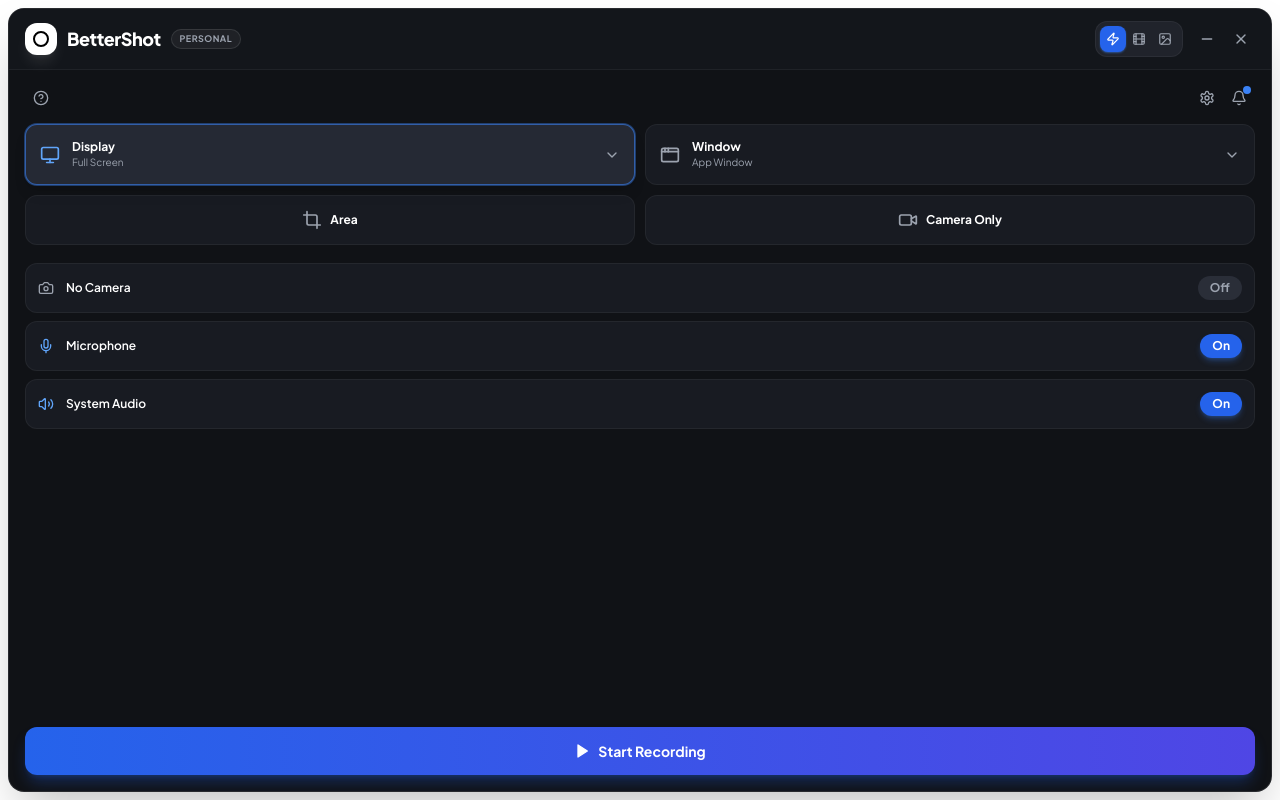
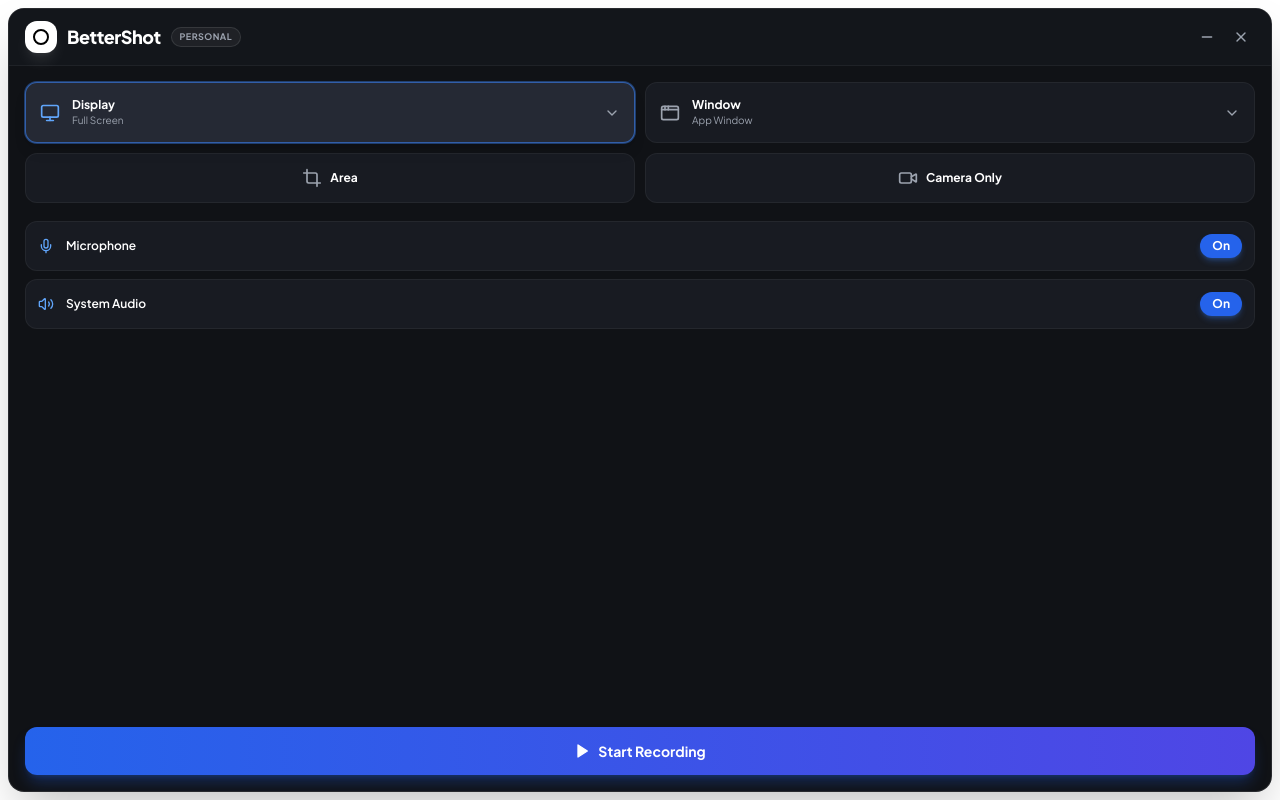
Before and after one commit to ayaanshilledar/better_shot, a React (Vite) app: page / in a window 1280 px wide. Built offline with nearby package versions, Linux system fonts and the light colour scheme.

Commit message:
refactor: remove camera toggle row from Launcher UI

```diff
--- a/src/components/Launcher.tsx
+++ b/src/components/Launcher.tsx
@@ -8,14 +8,7 @@
   MicOff,
   Volume2,
   VolumeX,
-  Camera,
   ChevronDown,
-  Zap,
-  Film,
-  Image as ImageIcon,
-  HelpCircle,
-  Settings,
-  Bell,
   Minus,
   X,
   Play
@@ -71,21 +64,8 @@
           </span>
         </div>
 
-        {/* Right tools & window actions */}
+        {/* Right window actions */}
         <div className="flex items-center gap-1.5 no-drag">
-          {/* Quick mode pill */}
-          <div className="flex items-center bg-[#20232b] p-1 rounded-xl border border-white/5 mr-1">
-            <button className="p-1.5 rounded-lg bg-blue-600 text-white shadow-sm shadow-blue-500/50" title="Quick Record">
-              <Zap className="w-3.5 h-3.5" />
-            </button>
-            <button className="p-1.5 rounded-lg text-gray-400 hover:text-white transition-colors" title="Video Library">
-              <Film className="w-3.5 h-3.5" />
-            </button>
-            <button className="p-1.5 rounded-lg text-gray-400 hover:text-white transition-colors" title="Screenshots">
-              <ImageIcon className="w-3.5 h-3.5" />
-            </button>
-          </div>
-
           <button
             onClick={handleMinimize}
             className="p-1.5 text-gray-400 hover:text-white hover:bg-white/10 rounded-lg transition-colors"
@@ -105,23 +85,6 @@
 
       {/* Main Content Body */}
       <div className="p-4 flex-1 flex flex-col gap-3.5 overflow-y-auto">
-        {/* Top utility subheader */}
-        <div className="flex items-center justify-between px-1">
-          <div className="flex items-center gap-2">
-            <button className="p-1 text-gray-400 hover:text-white transition-colors" title="Help & Docs">
-              <HelpCircle className="w-4 h-4" />
-            </button>
-          </div>
-          <div className="flex items-center gap-2">
-            <button className="p-1 text-gray-400 hover:text-white transition-colors" title="Settings">
-              <Settings className="w-4 h-4" />
-            </button>
-            <button className="p-1 text-gray-400 hover:text-white transition-colors relative" title="Notifications">
-              <Bell className="w-4 h-4" />
-              <span className="absolute top-0 right-0 w-2 h-2 rounded-full bg-blue-500" />
-            </button>
-          </div>
-        </div>
 
         {/* 2x2 Capture Source Grid */}
         <div className="grid grid-cols-2 gap-2.5">
@@ -200,27 +163,8 @@
           </div>
         </div>
 
-        {/* Audio & Video Source Toggles */}
+        {/* Audio Source Toggles */}
         <div className="flex flex-col gap-2 pt-1">
-          {/* Camera toggle */}
-          <div className="flex items-center justify-between p-3 rounded-xl bg-[#181b22] border border-white/5 hover:border-white/10 transition-colors">
-            <div className="flex items-center gap-3">
-              <Camera className={`w-4 h-4 ${enableCamera ? 'text-blue-400' : 'text-gray-400'}`} />
-              <span className="text-xs font-semibold text-white">
-                {enableCamera ? 'Camera' : 'No Camera'}
-              </span>
-            </div>
-            <button
-              onClick={() => setEnableCamera(!enableCamera)}
-              className={`px-3 py-1 rounded-full text-xs font-bold transition-all ${
-                enableCamera
-                  ? 'bg-blue-600 text-white shadow-md shadow-blue-500/30'
-                  : 'bg-[#2a2e38] text-gray-400 hover:text-white'
-              }`}
-            >
-              {enableCamera ? 'On' : 'Off'}
-            </button>
-          </div>
 
           {/* Microphone toggle */}
           <div className="flex items-center justify-between p-3 rounded-xl bg-[#181b22] border border-white/5 hover:border-white/10 transition-colors">
```
